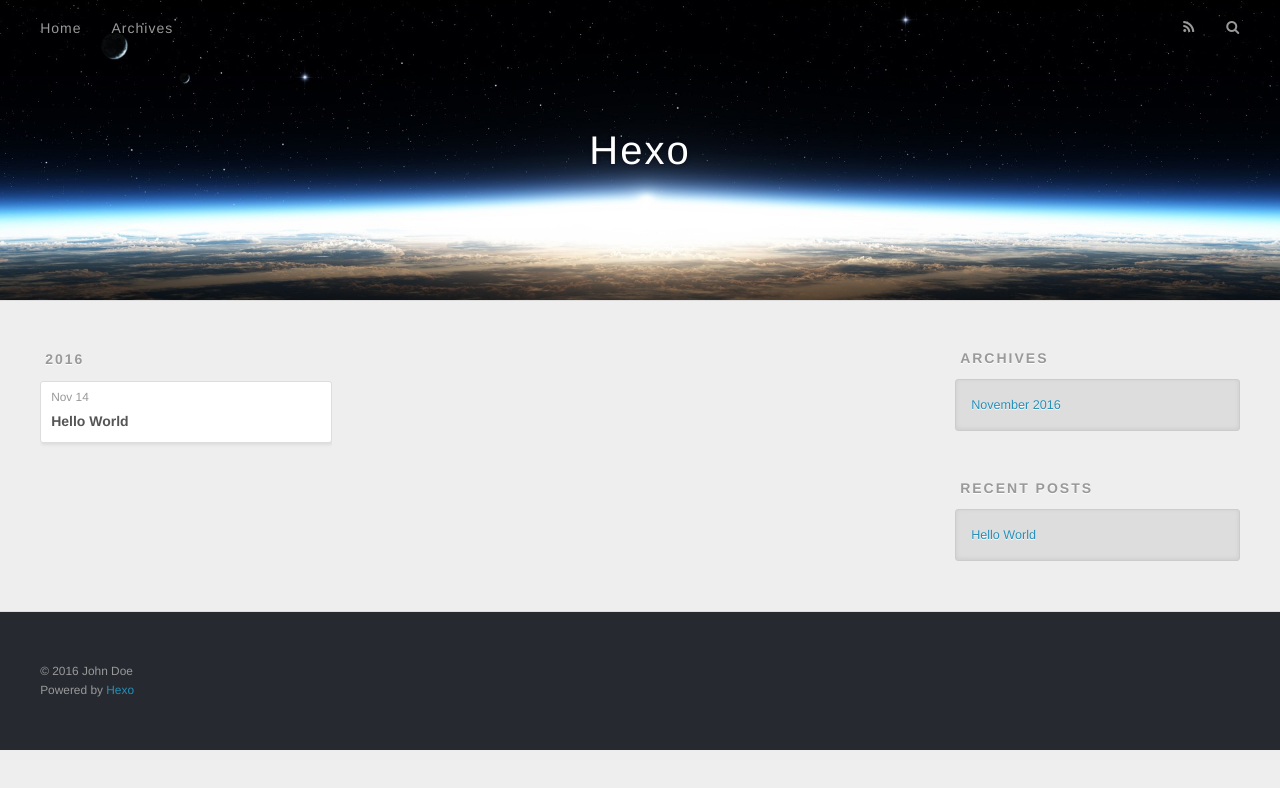
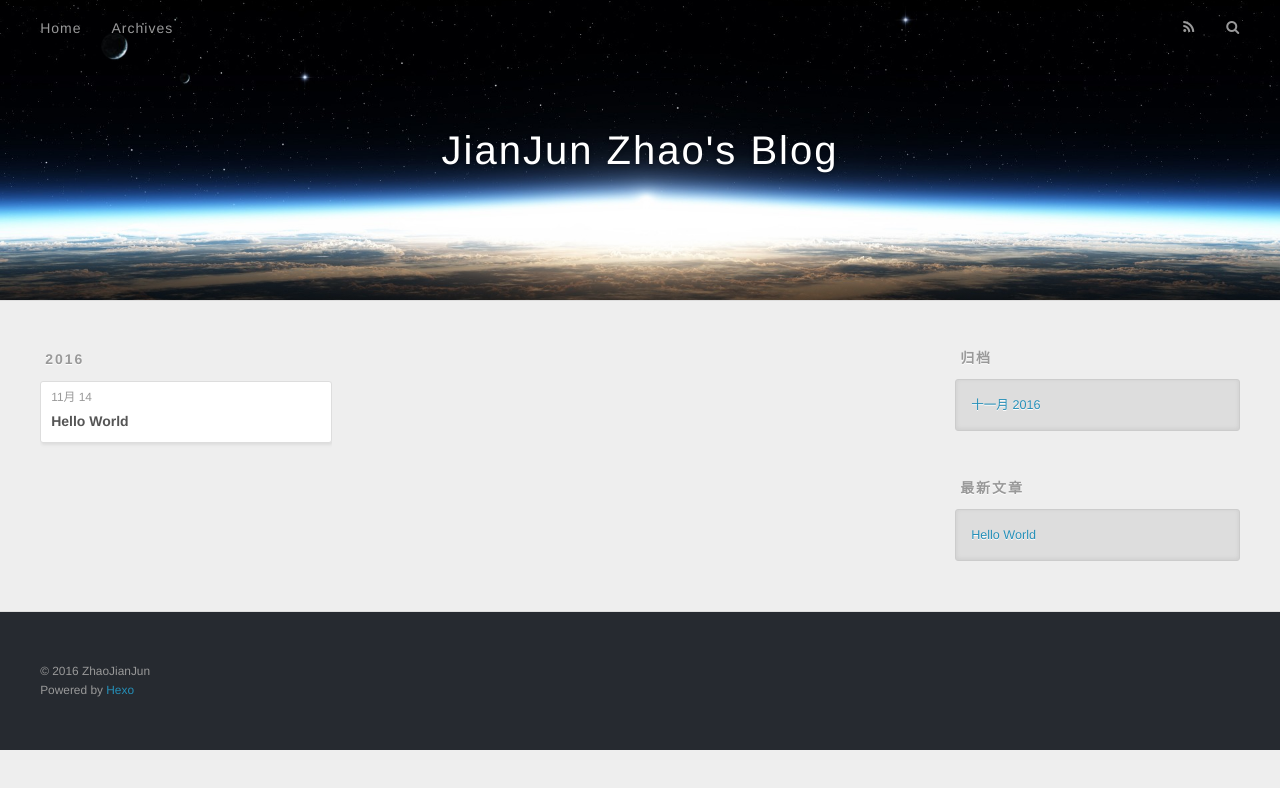
Before and after one commit to jtSpirit/Jerome00.github.io, a plain HTML site: page archives/2016/11/index.html in a window 1280 px wide. Drawn offline with nearby package versions, Linux system fonts and the light colour scheme.

Commit message:
Site updated: 2016-11-14 11:45:48

```diff
--- a/archives/2016/11/index.html
+++ b/archives/2016/11/index.html
@@ -3,16 +3,16 @@
 <head>
   <meta charset="utf-8">
 
-  <title>Archives: 2016/11 | Hexo</title>
+  <title>归档: 2016/11 | JianJun Zhao&#39;s Blog</title>
   <meta name="viewport" content="width=device-width, initial-scale=1, maximum-scale=1">
   <meta property="og:type" content="website">
-<meta property="og:title" content="Hexo">
+<meta property="og:title" content="JianJun Zhao's Blog">
 <meta property="og:url" content="http://yoursite.com/archives/2016/11/index.html">
-<meta property="og:site_name" content="Hexo">
+<meta property="og:site_name" content="JianJun Zhao's Blog">
 <meta name="twitter:card" content="summary">
-<meta name="twitter:title" content="Hexo">
+<meta name="twitter:title" content="JianJun Zhao's Blog">
 
-    <link rel="alternate" href="/atom.xml" title="Hexo" type="application/atom+xml">
+    <link rel="alternate" href="/atom.xml" title="JianJun Zhao&#39;s Blog" type="application/atom+xml">
 
 
     <link rel="icon" href="/favicon.png">
@@ -33,7 +33,7 @@
   <div id="header-outer" class="outer">
     <div id="header-title" class="inner">
       <h1 id="logo-wrap">
-        <a href="/" id="logo">Hexo</a>
+        <a href="/" id="logo">JianJun Zhao&#39;s Blog</a>
       </h1>
 
     </div>
@@ -50,7 +50,7 @@
 
           <a id="nav-rss-link" class="nav-icon" href="/atom.xml" title="RSS Feed"></a>
 
-        <a id="nav-search-btn" class="nav-icon" title="Search"></a>
+        <a id="nav-search-btn" class="nav-icon" title="搜索"></a>
       </nav>
       <div id="search-form-wrap">
         <form action="//google.com/search" method="get" accept-charset="UTF-8" class="search-form"><input type="search" name="q" results="0" class="search-form-input" placeholder="Search"><button type="submit" class="search-form-submit">&#xF002;</button><input type="hidden" name="sitesearch" value="http://yoursite.com"></form>
@@ -76,7 +76,7 @@
   <div class="archive-article-inner">
     <header class="archive-article-header">
       <a href="/2016/11/14/hello-world/" class="archive-article-date">
-  <time datetime="2016-11-13T17:21:49.000Z" itemprop="datePublished">Nov 14</time>
+  <time datetime="2016-11-13T17:21:49.000Z" itemprop="datePublished">11月 14</time>
 </a>
 
 
@@ -107,9 +107,9 @@
 
 
   <div class="widget-wrap">
-    <h3 class="widget-title">Archives</h3>
+    <h3 class="widget-title">归档</h3>
     <div class="widget">
-      <ul class="archive-list"><li class="archive-list-item"><a class="archive-list-link" href="/archives/2016/11/">November 2016</a></li></ul>
+      <ul class="archive-list"><li class="archive-list-item"><a class="archive-list-link" href="/archives/2016/11/">十一月 2016</a></li></ul>
     </div>
   </div>
 
@@ -117,7 +117,7 @@
 
 
   <div class="widget-wrap">
-    <h3 class="widget-title">Recent Posts</h3>
+    <h3 class="widget-title">最新文章</h3>
     <div class="widget">
       <ul>
 
@@ -137,7 +137,7 @@
 
   <div class="outer">
     <div id="footer-info" class="inner">
-      &copy; 2016 John Doe<br>
+      &copy; 2016 ZhaoJianJun<br>
       Powered by <a href="http://hexo.io/" target="_blank">Hexo</a>
     </div>
   </div>
```
Also changed, not shown: 2016/11/14/hello-world/index.html (+10 -10 lines), archives/2016/index.html (+12 -12 lines), archives/index.html (+12 -12 lines), index.html (+12 -12 lines).
